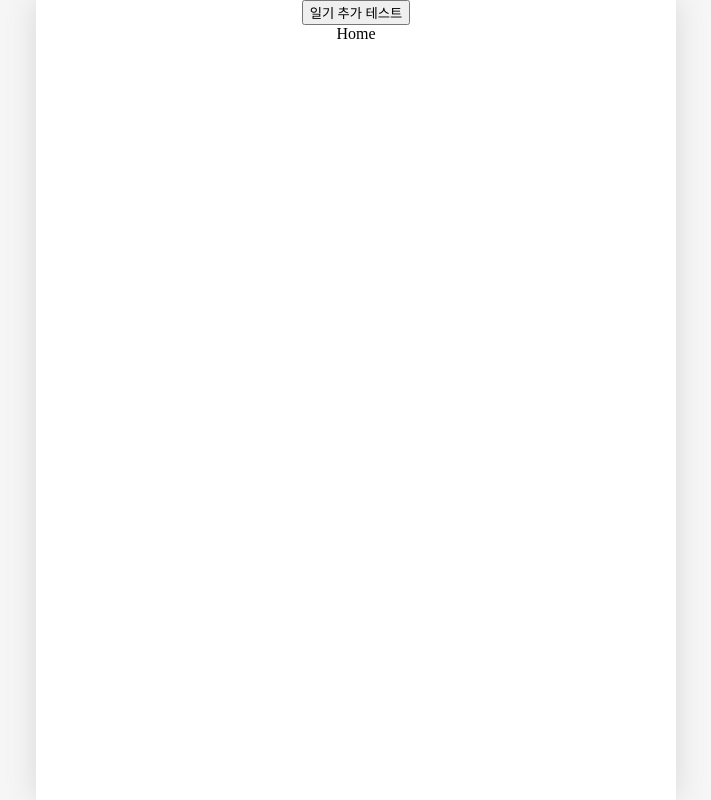
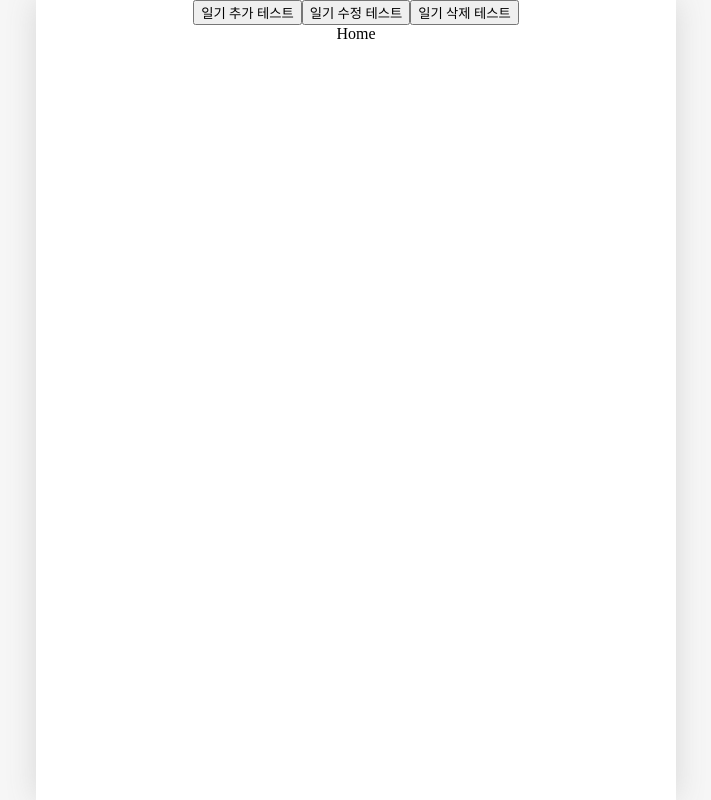
Before and after one commit to Jiae25/onebite-react, a React (Vite) app in the folder section12/: page / in a window 1280 px wide. Shown: the whole page, without its empty margins (284-995 px from the left). Built offline with nearby package versions, Linux system fonts and the light colour scheme; a web font is replaced by a local one.

Commit message:
ch9. 일기 관리 기능 구현하기 2 - 일기 수정, 삭제

```diff
--- a/section12/src/App.jsx
+++ b/section12/src/App.jsx
@@ -1,5 +1,5 @@
 import './App.css'
-import { useReducer, useRef } from 'react';
+import { useReducer, useRef, createContext } from 'react';
 import { Routes, Route } from "react-router-dom";
 import Home from './pages/Home';
 import Diary from './pages/Diary';
@@ -28,9 +28,25 @@ const mockData = [
 
 function reducer(state, action) {
   switch (action.type) {
-    case 'CREATE': return [action.data, ...state];
+    case 'CREATE':
+      return [action.data, ...state];
+    case 'UPDATE':
+      return state.map((item) =>
+        String(item.id) === String(action.data.id)
+          ? action.data
+          : item
+      );
+    case 'DELETE':
+      return state.filter((item) =>
+        String(item.id) !== String(action.id)
+      );
+    default:
+      return state;
   }
 }
+
+const DiaryStateContext = createContext();
+const DiaryDispatchContext = createContext();
 
 function App() {
   const [data, dispatch] = useReducer(reducer, mockData);
@@ -51,13 +67,56 @@ function App() {
   }
 
   // 기존 일기 수정
+  const onUpdate = (id, createdDate, emotionId, content) => {
+    dispatch(
+      {
+        type: "UPDATE",
+        data: {
+          id,
+          createdDate,
+          emotionId,
+          content,
+        },
+      });
+  };
 
   // 기존 일기 삭제
+  const onDelete = (id) => {
+    dispatch({
+      type: "DELETE",
+      id,
+    });
+  };
+
   return (
     <>
       <button onClick={() => {
         onCreate(new Date().getTime(), 1, "Hello");
-      }}>일기 추가 테스트</button>
+      }}
+      >
+        일기 추가 테스트
+      </button>
+
+      <button
+        onClick={() => {
+          onUpdate(1, new Date().getTime(), 3, "수정된 일기입니다");
+        }}
+      >
+        일기 수정 테스트
+      </button>
+
+      <button onClick={() => {
+        onDelete(1);
+      }}
+      >
+        일기 삭제 테스트
+      </button>
+
+      <DiaryStateContext.Provider value={data}>
+        <DiaryDispatchContext.Provider value={{
+          onCreate, onUpdate, onDelete,
+        }}
+        >
           <Routes>
             <Route path="/" element={<Home />} />
             <Route path="/new" element={<New />} />
@@ -65,6 +124,8 @@ function App() {
             <Route path="/edit/:id" element={<Edit />} />
             <Route path="*" element={<Notfound />} />
           </Routes>
+        </DiaryDispatchContext.Provider>
+      </DiaryStateContext.Provider>
     </>
   )
 }
```
Lines whose indentation alone changed are shown as unchanged.
